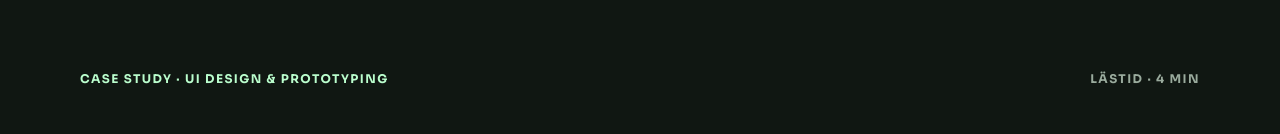
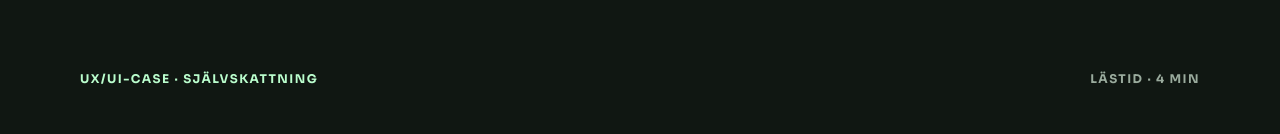
Before and after one commit to Karro-fi/karolina-portfolio, a Next.js app in the folder karolina-portfolio-vercel-upload/: page /case/kommunal in a window 1280 px wide. Shown: the part 147-281 px from the top of the page. Built offline with nearby package versions, Linux system fonts and the light colour scheme; no server answers.

Commit message:
Förfina Kommunal-hierarki och bildtexter

```diff
--- a/karolina-portfolio-vercel-upload/app/case/kommunal/page.tsx
+++ b/karolina-portfolio-vercel-upload/app/case/kommunal/page.tsx
@@ -21,9 +21,8 @@ export const metadata: Metadata = {
 export default function KommunalCase() {
   return (
     <EditorialCase
-      period="2025 Q2"
       readingTime="4 min"
-      eyebrow="Case study · UI design & prototyping"
+      eyebrow="UX/UI-case · Självskattning"
       title="Kommunal Måendestöd"
       intro="En vidareutveckling av ett digitalt måendestöd för Kommunals medlemmar med fokus på lägre kognitiv belastning, tydligare självskattning och mer begripliga resultat."
       meta={[
@@ -43,8 +42,9 @@ export default function KommunalCase() {
         'Självskattningen gav liten återkoppling om progression, och resultatöversiktens linjediagram var svårt att läsa. Utmaningen var att minska brus utan att förenkla bort viktig information.',
       ]}
       designQuestion={[
-        'Hur kan ett känsligt självskattningsflöde',
-        'bli lättare att hitta, förstå och fullfölja?',
+        'Hur kan ett känsligt',
+        'självskattningsflöde bli enklare',
+        'att hitta, förstå och fullfölja?',
       ]}
       problemText="Binära svar, symboler utan förklaring och ett svårtolkat linjediagram gjorde tjänsten svår att skanna och gav användaren begränsad kontroll över flödet."
       solutionTitle="Ett lugnare och mer vägledande flöde"
@@ -88,11 +88,6 @@ export default function KommunalCase() {
       galleryIntro="Lösningen bär Kommunals uttryck men prioriterar lugn, igenkänning och tydliga nästa steg genom hela tjänsten."
       gallery={[
         {
-          src: '/images/kommunal-overview.png',
-          alt: 'Kommunals måendestöd i den nya inloggade miljön.',
-          caption: 'Måendestödet integrerat i Mina sidor med tydliga ingångar och konsekvent hierarki.',
-        },
-        {
           src: '/images/kommunal-mobile.png',
           alt: 'Mobil presentation av Kommunal Måendestöd.',
           caption: 'Samma kategorier och interaktionsmönster följer med till mindre skärmar.',
```
